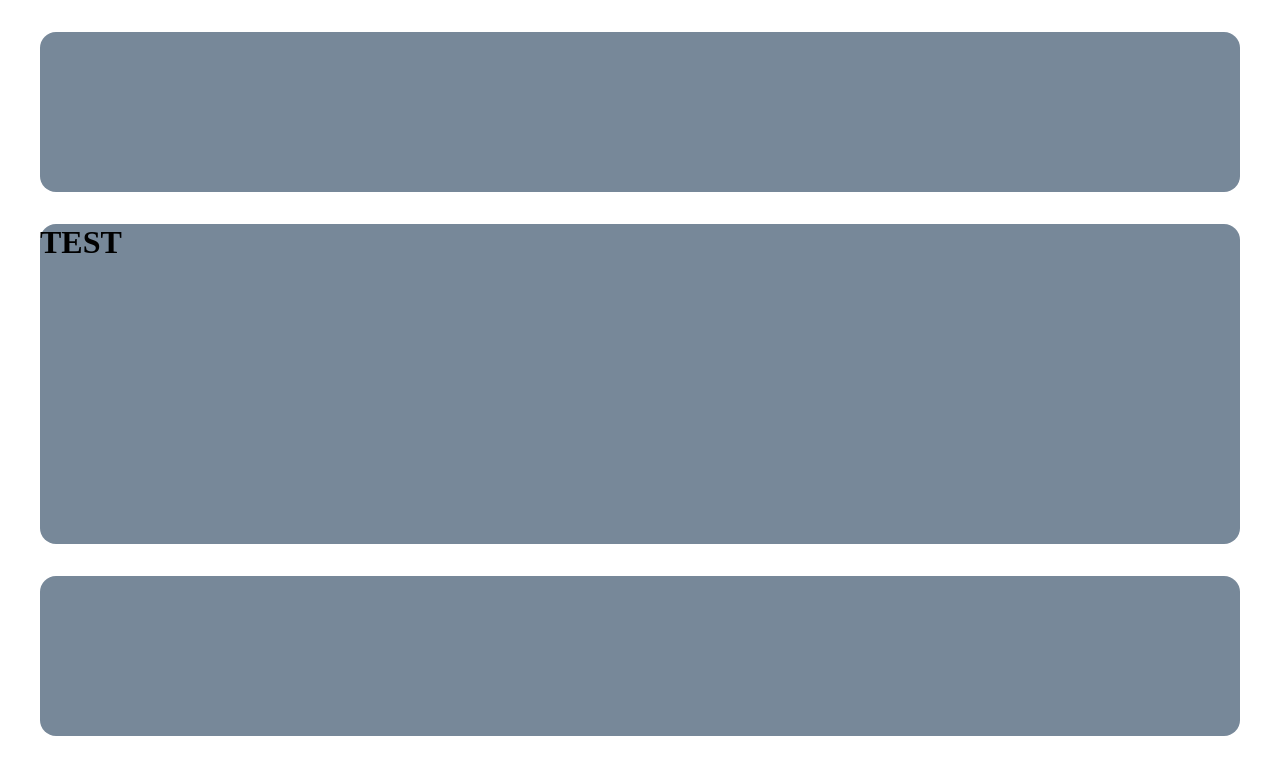
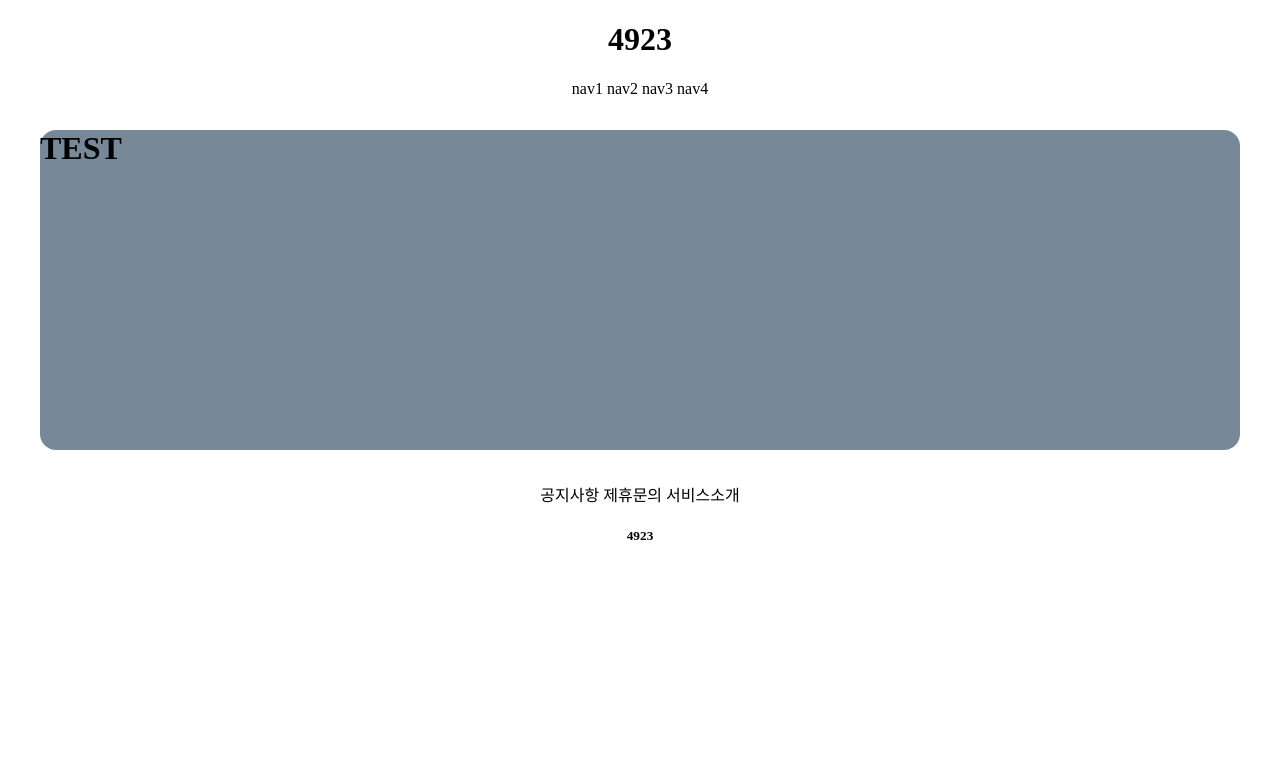
Before and after one commit to 4923/GwangjuAI2, a Django app: page /accounts/hello_world/ in a window 1280 px wide. Shown: the top 775 px of the page. Run offline with Django 3.2, Linux system fonts and the light colour scheme; parts of the project's set-up code (start-up, migrations or seed data) failed here and were passed over.

Commit message:
Update : header, footer style

```diff
--- a/02_Rotation/WebApplication/Project/personalProject/templates/footer.html
+++ b/02_Rotation/WebApplication/Project/personalProject/templates/footer.html
@@ -1,3 +1,12 @@
 <!-- include base.html -->
-<div style="height:10rem; background-color:lightslategray; margin:2rem; border-radius:1rem;">
+
+<div style="text-align: center;">
+    <div>
+        <span>공지사항</span>
+        <span>제휴문의</span>
+        <span>서비스소개</span>
+    </div>
+    <div>
+        <h5>4923</h5>
+    </div>
 </div>
--- a/02_Rotation/WebApplication/Project/personalProject/templates/header.html
+++ b/02_Rotation/WebApplication/Project/personalProject/templates/header.html
@@ -1,3 +1,13 @@
 <!-- include base.html -->
-<div style="height:10rem; background-color:lightslategray; margin:2rem; border-radius:1rem;">
+
+<div style="text-align: center;">
+    <div>
+        <h1>4923</h1>
+    </div>
+    <div>
+        <span>nav1</span>
+        <span>nav2</span>
+        <span>nav3</span>
+        <span>nav4</span>
+    </div>
 </div>
```
